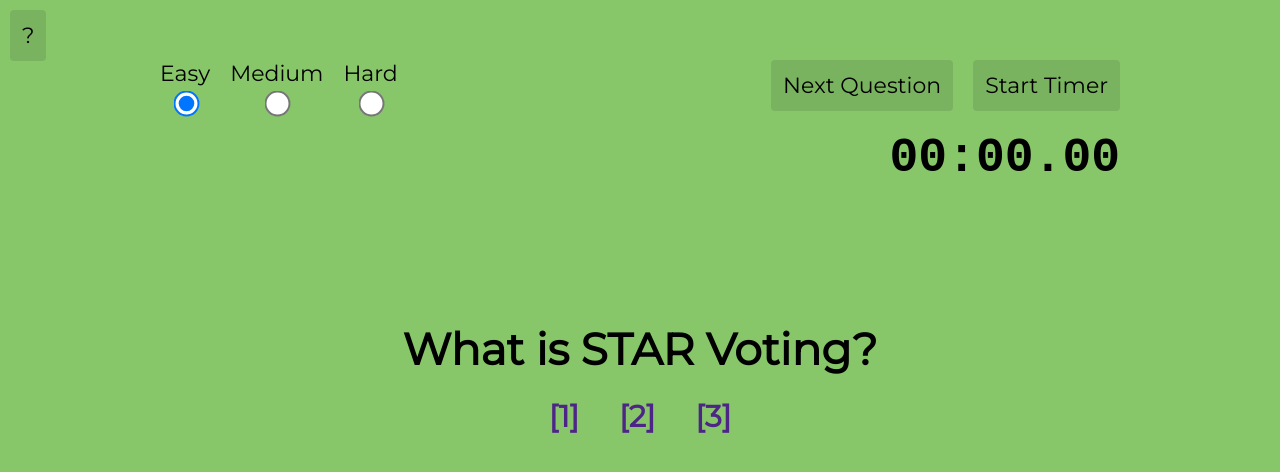
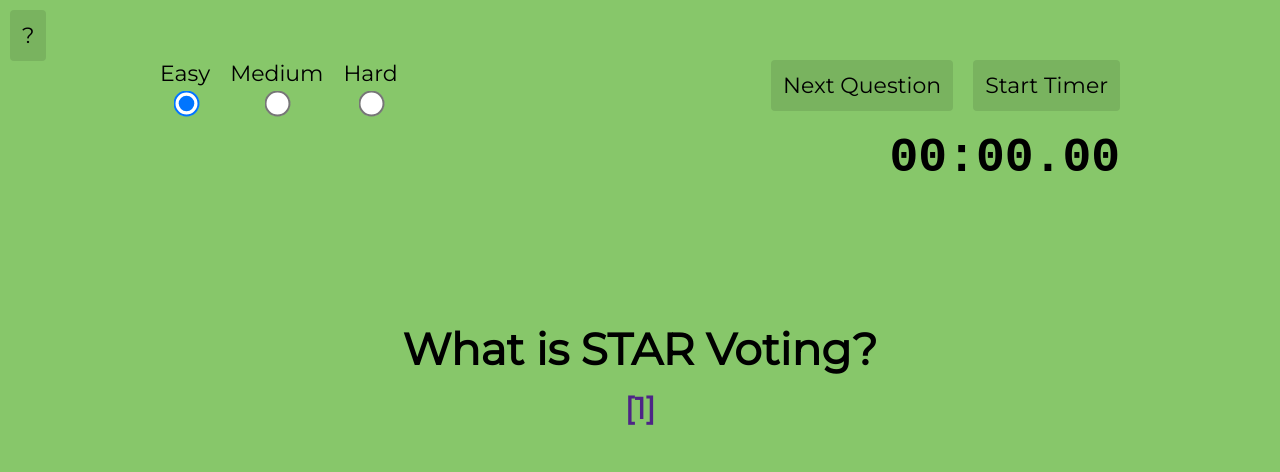
Before and after one commit to Equal-Vote/star-quick-questions, a React (Create React App) app: page / in a window 1280 px wide. Both pictures are taken after a click on the button "Next Question". Shown: the top 472 px of the page. Built offline with nearby package versions, Linux system fonts and the light colour scheme.

Commit message:
Display random questions

```diff
--- a/src/App.js
+++ b/src/App.js
@@ -1,40 +1,45 @@
 import { useState, useRef, useEffect } from 'react'
+
+import questionsFile from './questions.csv'
+import Papa from 'papaparse'
+
 import DifficultySelector from "./components/DifficultySelector";
 import Timer from "./components/Timer";
 import Controls from './components/Controls';
-import questionsFile from './questions.csv'
-import Papa from 'papaparse'
-
-
+import Question from './components/Question';
 
 function App() {
     const [millis, setMillis] = useState(0);
+    const [question, setQuestion] = useState({});
+    const [difficulty, setDifficulty] = useState('easy');
+    const appRef = useRef(null);
     const allQuestions = useRef([]);
-    const appRef = useRef(null);
 
     useEffect(() => {
         Papa.parse(questionsFile, {
             download: true,
             delimeter: ',',
             complete: function(input){
-                allQuestions.current =
-                    input.data.slice(1).map(([time, question, difficulty, urls, notes, approved]) => (
+                allQuestions.current = input.data.slice(1)
+                    .map(([time, question, difficulty, urls, notes, approved]) => (
                         {
                             question: question,
                             // because unicode is weird we have to use 2 instead of 1 to slice off the emoji
                             difficulty: difficulty.substring(2).toLowerCase(),
                             urls: urls.split('\n'),
                             approved: approved === 'TRUE'
-                        }
-                    )).filter(q => q.approved)
-                console.log(allQuestions.current);
+                        }))
+                    .filter(q => q.approved);
             }
         })
     })
 
+    useEffect(() => {
+        setQuestion({});
+    }, [difficulty]);
+
     return (
         <div className="app" ref={appRef}>
-        {/* Instructions */}
             <section className="instructions">
                 {/*
                 <h2>Instructions</h2>
@@ -44,19 +49,15 @@ function App() {
             </section>
 
             <div className="components">
-        <DifficultySelector app={appRef}/>
-        <Controls setMillis={setMillis}/>
+                <DifficultySelector app={appRef} difficulty={difficulty} setDifficulty={setDifficulty}/>
+                <Controls
+                    setMillis={setMillis}
+                    setQuestion={setQuestion}
+                    difficulty={difficulty}
+                    allQuestions={allQuestions}
+                />
                 <Timer millis={millis}/>
-
-        {/* Question */}
-        <div className="question">
-            <h1>What is STAR Voting?</h1>
-            <p>
-            <a href="youtube.com">[1]</a>
-            <a href="youtube.com">[2]</a>
-            <a href="youtube.com">[3]</a>
-            </p>
-        </div>
+                <Question question={question}/>
             </div>
         </div>
     );
--- a/src/components/Controls.js
+++ b/src/components/Controls.js
@@ -1,6 +1,6 @@
 import React, {useRef} from 'react'
 
-const Controls = ({setMillis}) => {
+const Controls = ({setMillis, difficulty, setQuestion, allQuestions}) => {
     const timerID = useRef(undefined);
 
     const toggleTimer = () => {
@@ -15,9 +15,14 @@ const Controls = ({setMillis}) => {
     }
 
     const nextQuestion = () => {
+        // reset timer
         clearInterval(timerID.current);
         timerID.current = undefined;
         setMillis(0);
+
+        // question
+        let questions = allQuestions.current.filter((q) => q.difficulty === difficulty);
+        setQuestion(questions[Math.floor(Math.random()*questions.length)]);
     }
 
     return (
--- a/src/components/DifficultySelector.js
+++ b/src/components/DifficultySelector.js
@@ -1,8 +1,6 @@
 import React, { useState, useEffect } from 'react'
 
-const DifficultySelector = ({app}) => {
-    const [difficulty, setDifficulty] = useState('easy');
-
+const DifficultySelector = ({app, difficulty, setDifficulty}) => {
     useEffect(() => {
         app.current.className = `app app-${difficulty}`;
     }, [difficulty]);
--- /dev/null
+++ b/src/components/Question.js
@@ -0,0 +1,18 @@
+const Question = ({question}) => {
+    if ('question' in question)
+        console.log(question.urls)
+    return (
+        <div className="question">
+            {'question' in question && <>
+                <h1>{question.question}<br/>
+                    {question.urls.map((url, i) => (
+                        <a key={i} href={url}>[{i+1}]</a>
+                    ))}
+                </h1>
+            </>
+            }
+        </div>
+    )
+}
+
+export default Question
--- a/src/index.css
+++ b/src/index.css
@@ -74,7 +74,17 @@ input[type='radio']{
 }
 
 .question h1{
+  /* using position absolute so that the width doesn't mess with the grid */
+  position: absolute;
+  max-width: 1000px;
   margin-bottom: 0;
+}
+
+.question a{
+  padding: 20px;
+  font-size: 30px;
+  font-weight: bold;
+  text-decoration: unset;
 }
 
 .difficulty-option{
@@ -109,12 +119,7 @@ button {
   border: 2px solid rgba(0, 0, 0, 0);
 }
 
-.question a{
-  padding: 20px;
-  font-size: 30px;
-  font-weight: bold;
-  text-decoration: unset;
-}
+
 
 a {
   color: var(--purple);
```
Lines whose indentation alone changed are shown as unchanged.
